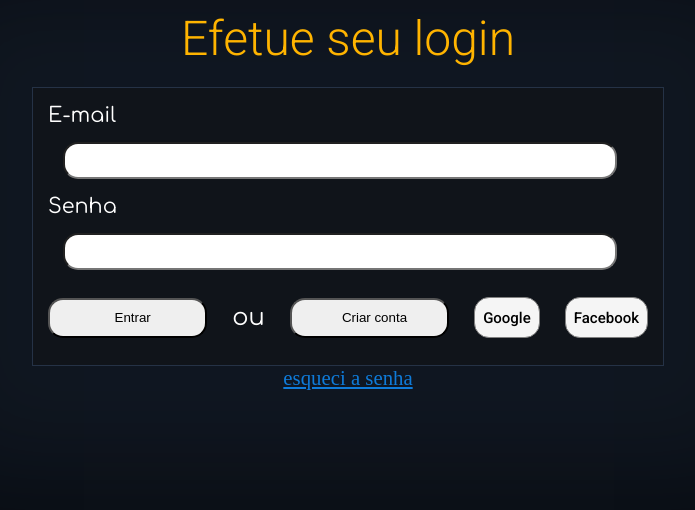
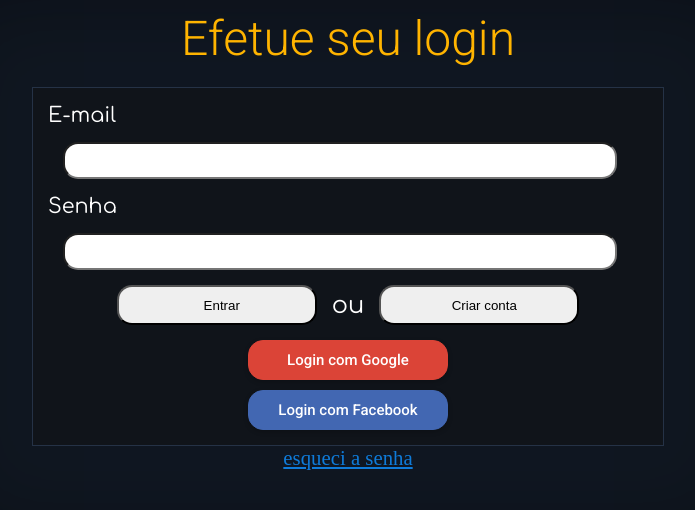
Before and after one commit to FabricioNascimentop/SiteLogin, a Flask app: page /login in a window 1280 px wide. Shown: the top 510 px of the page, without its empty margins (292-987 px from the left). Run offline with Flask 3, Linux system fonts and the light colour scheme; parts of the project's set-up code (start-up, migrations or seed data) failed here and were passed over.

Commit message:
botões mais bonitinhos

```diff
--- a/static/style.css
+++ b/static/style.css
@@ -152,15 +152,14 @@ input{
     border-radius: 15px;
     padding-left: 10px;
 }
-div#slaLogin{
+div#slaLogin {
     display: flex;
-    align-content: center;
-    height: 65px;
-    flex-direction: row;
+    align-items: center;
     justify-content: center;
-    align-items: center;
-    gap: 25px;
+    gap: 15px;
+    flex-wrap: wrap;
 }
+
 div#slaLogin > input, div#slaLogin > a > input{
     max-width: 200px;
     height: 40px;
@@ -172,6 +171,25 @@ div#slaLogin > p{
     color: white;
     font-size: 24px;
     font-weight: 500;
+}
+div#slaLoginContent{
+    display: flex;
+    flex-direction: column;
+    align-items: center;
+    justify-content: center;
+    gap: 10px;
+}
+div#slaLoginContent > a{
+    text-decoration: none;
+    color: white;
+    font-family: 'Comfortaa', cursive;
+    font-size: 24px;
+    font-weight: 500;
+}
+div#slaLoginContent > a > button{
+    width: 200px;
+    height: 40px;
+    transition: background-color 0.3s ease, transform 0.2s ease;
 }
 input#btn_enviar{
     max-width: 150px;
@@ -262,3 +280,47 @@ input#email_recuperar_conta{
     width: 80%;
     height: 36px;
 }
+/* Social Login Buttons */
+.social-login-button {
+    text-decoration: none;
+    text-align: center;
+    font-size: 15px;
+    font-family: 'Roboto', sans-serif;
+    font-weight: 500;
+    padding: 8px;
+    width: 120px;
+    height: 40px; /* Increased height for better appearance */
+    border-radius: 15px;
+    display: flex;
+    align-items: center;
+    justify-content: center;
+    cursor: pointer;
+    transition: background-color 0.3s ease, transform 0.2s ease; /* Smooth transitions */
+    box-shadow: 0px 2px 5px rgba(0, 0, 0, 0.2); /* Subtle shadow */
+    margin: 0 5px; /* Add some margin between buttons */
+}
+
+.social-login-button:hover {
+    transform: translateY(-2px); /* Slight lift on hover */
+    box-shadow: 0px 4px 10px rgba(0, 0, 0, 0.3); /* Enhanced shadow on hover */
+}
+
+.google-button {
+    background-color: #DB4437; /* Google Red */
+    color: white;
+    border: 1px solid #DB4437;
+}
+
+.google-button:hover {
+    background-color: #c0392b; /* Darker red on hover */
+}
+
+.facebook-button {
+    background-color: #4267B2; /* Facebook Blue */
+    color: white;
+    border: 1px solid #4267B2;
+}
+
+.facebook-button:hover {
+    background-color: #365899; /* Darker blue on hover */
+}
--- a/templates/login.html
+++ b/templates/login.html
@@ -3,7 +3,7 @@
 <head>
     <meta charset="UTF-8">
     <meta name="viewport" content="width=device-width, initial-scale=1.0">
-    <title>Document</title>
+    <title>Login</title>
     <link rel="stylesheet" href="../static/style.css">
 </head>
 <body>
@@ -27,8 +27,17 @@
                 <a href="/criar conta" style="display: contents;">
                     <input type="button" value="Criar conta">
                 </a>
-                <a class="conta_a_bostao" href="/login/google">Google</a>
-                <a class="conta_a_bostao" href="/login/facebook">Facebook</a>
+
+                <div id="slaLoginContent">
+
+                    <a href="/login/google">
+                        <button type="button" class="social-login-button google-button">Login com Google</button>
+                    </a>
+                    <a href="/login/facebook">
+                        <button type="button" class="social-login-button facebook-button">Login com Facebook</button>
+                    </a>
+
+                </div>
             </div>
 
         </form>
```
